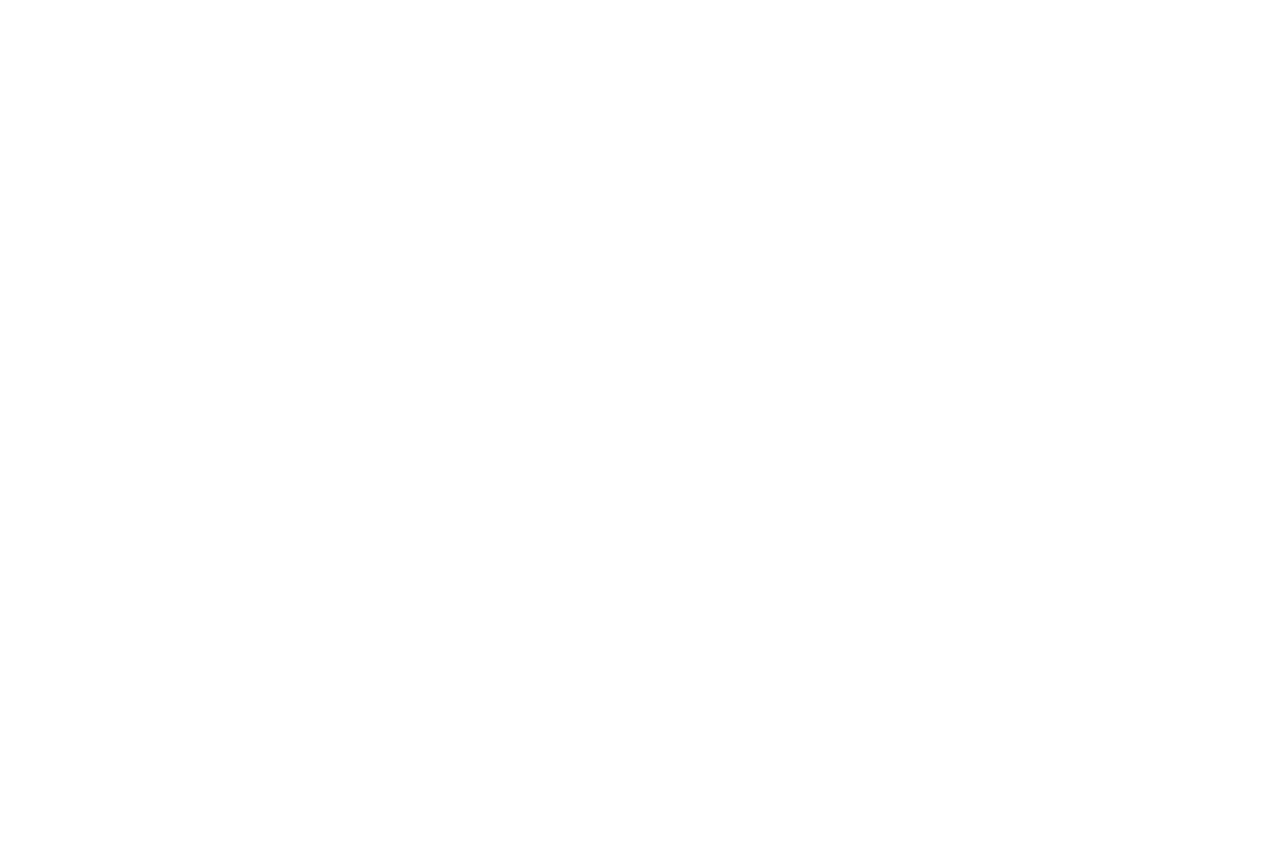
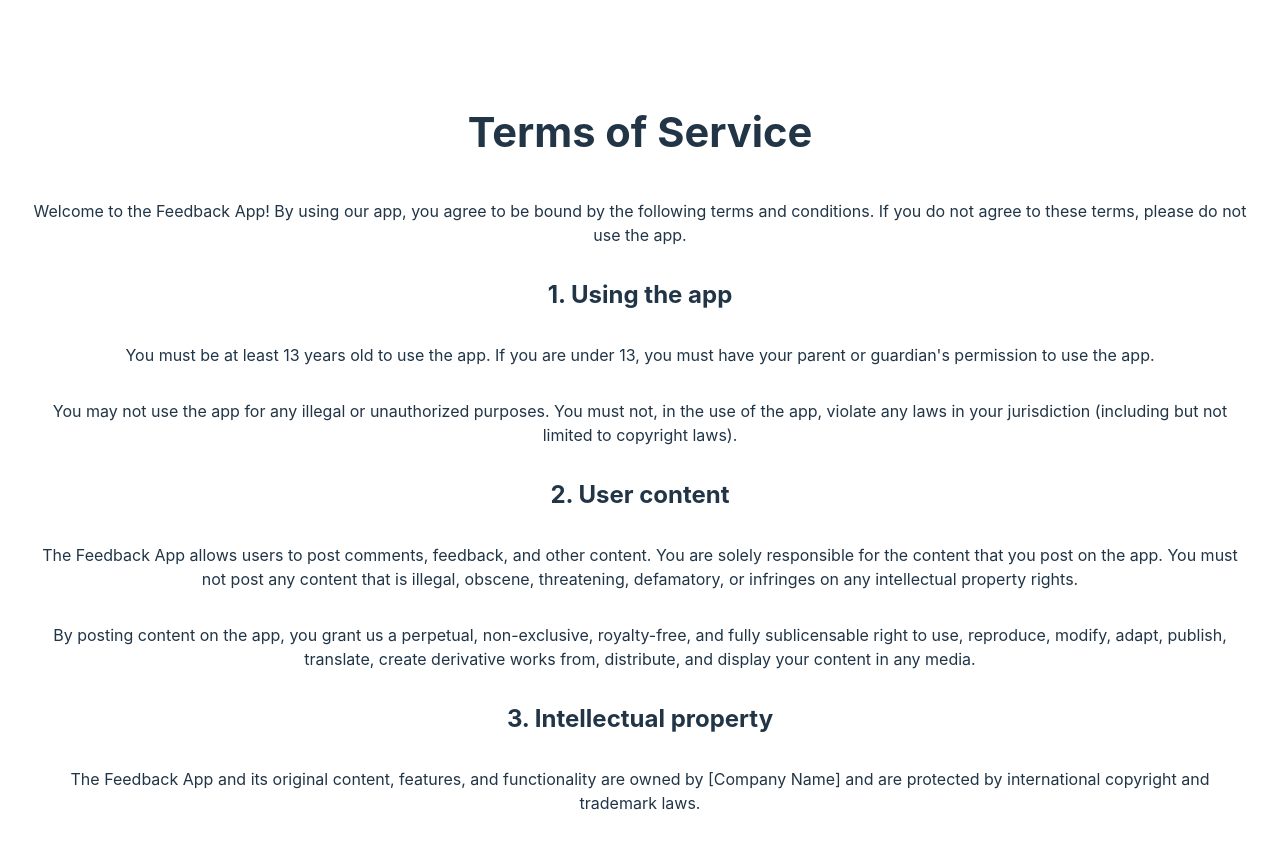
Before and after one commit to andreidorinm/Continuous-feedback-Web-App, a React (Vite) app in the folder frontend/: page /terms in a window 1280 px wide. Before the commit this address had no page. Shown: the top 848 px of the page. Before the commit the page ends 800 px from the top, so only its background shows below. Built offline with nearby package versions, Linux system fonts and the light colour scheme.

Commit message:
added new page fixed home page

```diff
--- a/frontend/src/App.jsx
+++ b/frontend/src/App.jsx
@@ -3,11 +3,15 @@ import {BrowserRouter, Route, Routes } from 'react-router-dom'
 import './App.scss';
 import SearchActivityScreen from './screens/SearchActivityScreen';
 import FeedbackScreen from './screens/FeedbackScreen';
+import HomeScreen from './screens/HomeScreen';
+import TermsOfServiceScreen from './screens/TermsOfServiceScreen';
 
 function App() {
   return (
     <BrowserRouter>
     <Routes>
+        <Route path="/" element={<HomeScreen />} />
+        <Route path="/terms" element={<TermsOfServiceScreen />} />
         <Route path="/activities" element={<SearchActivityScreen />} />
         <Route path="/activities/:id" element={<FeedbackScreen />} />
     </Routes>
--- a/frontend/src/App.scss
+++ b/frontend/src/App.scss
@@ -283,3 +283,92 @@ h2 {
   justify-content: center;
   align-items: center;
 }
+
+@media screen and (min-device-width: 1200px) and (max-device-width: 1600px) and (-webkit-min-device-pixel-ratio: 1) {
+  .emoji-container {
+    .section {
+      .emoji {
+        width: 300px;
+        height: 150px;
+
+        .emoji-image {
+          width: 120px;
+          height: 120px;
+        }
+      }
+    }
+  }
+  .modal {
+    margin-left: 350px;
+    margin-top: 160px;
+    width: 800px;
+  }
+
+  .modal-title {
+    margin-top: 30px;
+  }
+
+  .modal-footer {
+    margin-top: 30px;
+  }
+
+  .text-return-to-activities {
+    margin-top: 20px;
+  }
+
+  .feedback-success {
+    margin-top: 10px;
+  }
+}
+
+.container-buttons {
+  display: flex;
+  justify-content: space-evenly;
+  align-items: center;
+  margin-top: 10px;
+
+  .login-button {
+    display: flex;
+    justify-content: center;
+    align-items: center;
+    margin-top: 50px;
+  }
+
+  .signup-button {
+    display: flex;
+    justify-content: center;
+    align-items: center;
+    margin-top: 50px;
+  }
+}
+
+.testimonial {
+  display: flex;
+  justify-content: center;
+  align-items: center;
+  flex-direction: column;
+  margin-top: 100px;
+}
+
+.footer {
+  display: flex;
+  justify-content: center;
+  align-items: center;
+  margin-bottom: 50px;
+  margin-right: 50px;
+}
+
+.terms-of-service {
+  display: flex;
+  justify-content: center;
+  align-items: center;
+  flex-direction: column;
+  margin-top: 50px;
+
+  .section-terms {
+    display: flex;
+    justify-content: center;
+    align-items: center;
+    flex-direction: column;
+  }
+}
--- /dev/null
+++ b/frontend/src/screens/HomeScreen.jsx
@@ -0,0 +1,39 @@
+import React from 'react';
+
+const HomeScreen = () => {
+  return (
+    <div className="home-screen">
+      <div className="banner">
+        <img src="/feedback.png" alt="Logo" className="logo" />
+        <h1 className="title">Feedback App</h1>
+      </div>
+      <p className="tagline">
+        Easily collect and manage feedback for professors and students
+      </p>
+      <div className="container-buttons">
+        <button className="login-button">Log In</button>
+        <button className="signup-button">Sign Up</button>
+      </div>
+
+
+      <div className="testimonial">
+        <h2>Testimonial:</h2>
+        <p>
+          "I've been using this app for a few semesters now and it's really
+          helped me get valuable feedback from my students. It's easy to use and
+          has really improved my teaching."
+        </p>
+        <p> Professor John Smith</p>
+      </div>
+      <footer className="footer">
+        <ul>
+          <span>
+            <a href="/terms">Terms of Service & Privacy Policy</a>
+          </span>
+        </ul>
+      </footer>
+    </div>
+  );
+};
+
+export default HomeScreen;
--- /dev/null
+++ b/frontend/src/screens/TermsOfServiceScreen.jsx
@@ -0,0 +1,48 @@
+import React from 'react';
+
+const TermsOfServiceScreen = () => {
+  return (
+    <div className="terms-of-service">
+      <h1>Terms of Service</h1>
+      <p>
+        Welcome to the Feedback App! By using our app, you agree to be bound by
+        the following terms and conditions. If you do not agree to these terms,
+        please do not use the app.
+      </p>
+      <div className="section-terms">
+        <h2>1. Using the app</h2>
+        <p>
+          You must be at least 13 years old to use the app. If you are under 13,
+          you must have your parent or guardian's permission to use the app.
+        </p>
+        <p>
+          You may not use the app for any illegal or unauthorized purposes. You
+          must not, in the use of the app, violate any laws in your jurisdiction
+          (including but not limited to copyright laws).
+        </p>
+        <h2>2. User content</h2>
+        <p>
+          The Feedback App allows users to post comments, feedback, and other
+          content. You are solely responsible for the content that you post on
+          the app. You must not post any content that is illegal, obscene,
+          threatening, defamatory, or infringes on any intellectual property
+          rights.
+        </p>
+        <p>
+          By posting content on the app, you grant us a perpetual,
+          non-exclusive, royalty-free, and fully sublicensable right to use,
+          reproduce, modify, adapt, publish, translate, create derivative works
+          from, distribute, and display your content in any media.
+        </p>
+        <h2>3. Intellectual property</h2>
+        <p>
+          The Feedback App and its original content, features, and functionality
+          are owned by [Company Name] and are protected by international
+          copyright and trademark laws.
+        </p>
+      </div>
+    </div>
+  );
+};
+
+export default TermsOfServiceScreen;
```
Also changed, not shown: frontend/public/feedback.png (added), 1 other file (tests, documents, lock files or other folders).
